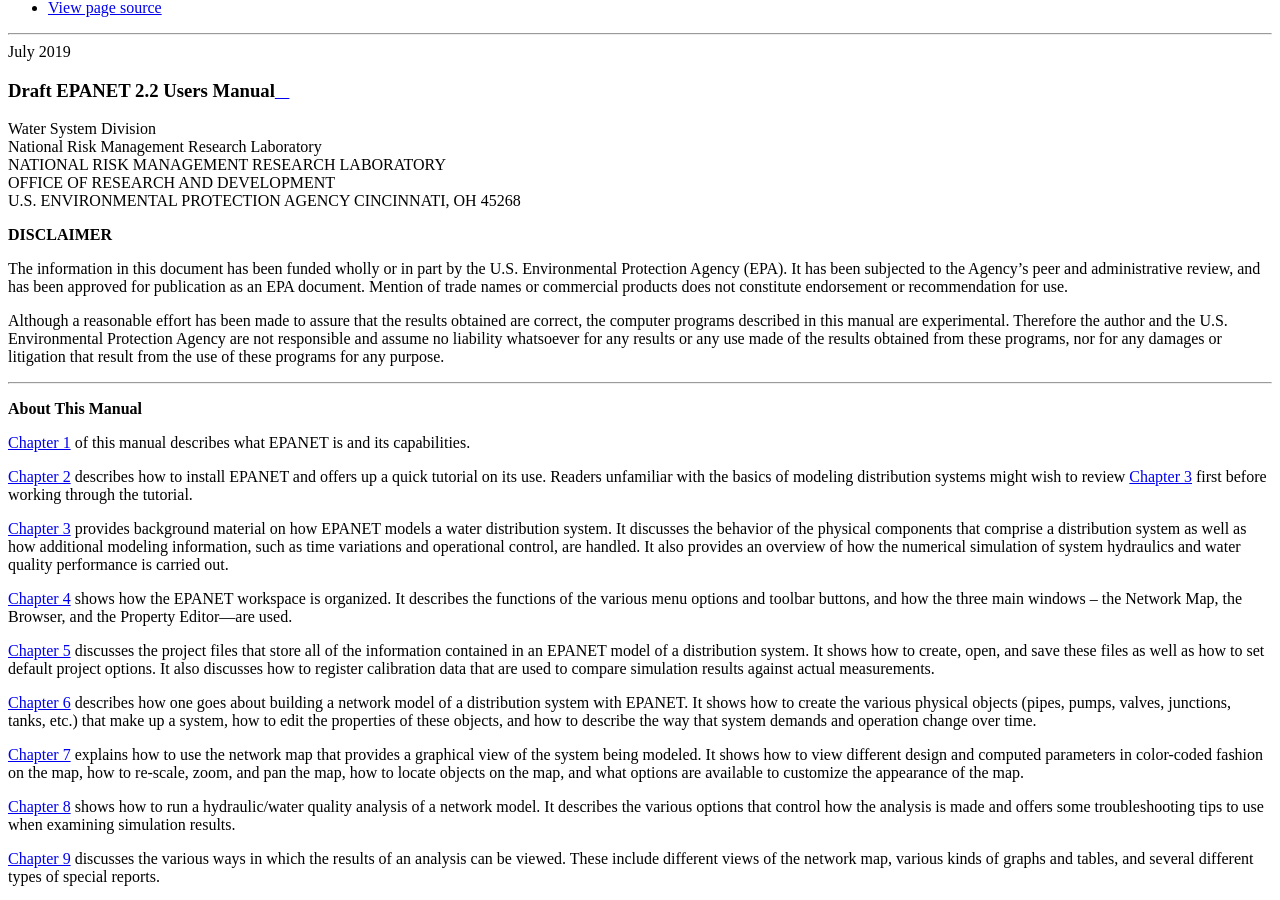
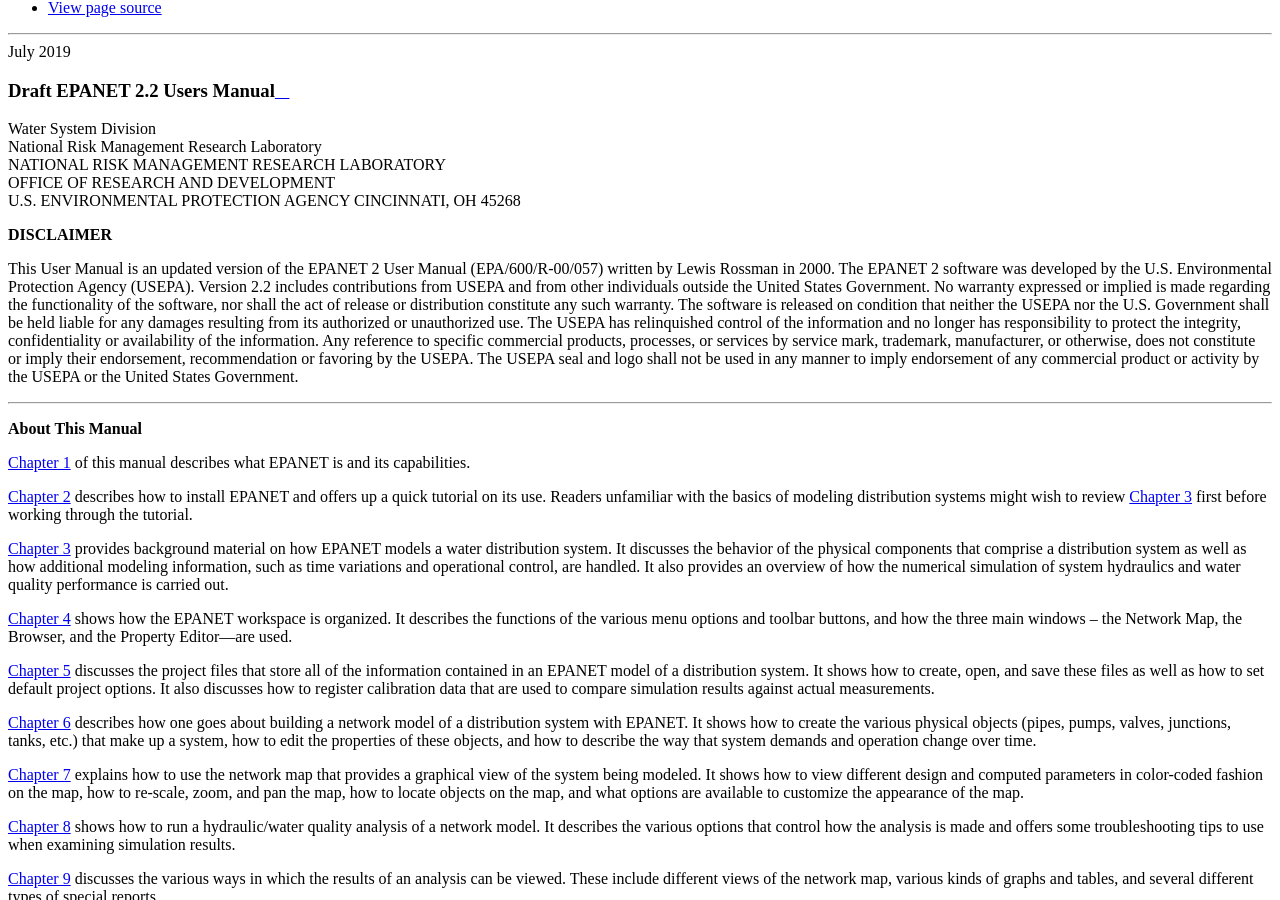
Before and after one commit to USEPA/epanet-manual, a Sphinx documentation site: the page built from docs/front_matter.rst, in a window 1280 px wide and 900 px high, scrolled down 524 px. Built offline with Sphinx 7.4.7 and the Read the Docs theme 2.0.0, drawn with Linux system fonts in a browser that asks for light colours.

Commit message:
Signed-off-by: fengshang1972 <51705206+fengshang1972@users.noreply.github.com>

```diff
--- a/docs/analysis_algorithms.rst
+++ b/docs/analysis_algorithms.rst
@@ -451,7 +451,7 @@
      upstream node. For an active PRV from node i to j:
 
      .. math::
-        {p}_{ij} = 0
+        \frac{1}{p}_{ij} = 0
 
      .. math::
         {F}_{j} = {F}_{j} + {10}^{8} Hset
--- a/docs/front_matter.rst
+++ b/docs/front_matter.rst
@@ -24,20 +24,22 @@
 
 **DISCLAIMER**
 
-The information in this document has been funded wholly or in part by
-the U.S. Environmental Protection Agency (EPA). It has been subjected
-to the Agency's peer and administrative review, and has been approved
-for publication as an EPA document. Mention of trade names or
-commercial products does not constitute endorsement or recommendation
-for use.
-
-Although a reasonable effort has been made to assure that the results
-obtained are correct, the computer programs described in this manual
-are experimental. Therefore the author and the U.S. Environmental
-Protection Agency are not responsible and assume no liability
-whatsoever for any results or any use made of the results obtained
-from these programs, nor for any damages or litigation that result
-from the use of these programs for any purpose.
+This User Manual is an updated version of the EPANET 2 User Manual
+(EPA/600/R-00/057) written by Lewis Rossman in 2000.  The EPANET 2 software
+was developed by the U.S. Environmental Protection Agency (USEPA).
+Version 2.2 includes contributions from USEPA and from other individuals outside
+the United States Government. No warranty expressed or implied is made regarding
+the functionality of the software, nor shall the act of release or distribution
+constitute any such warranty. The software is released on condition that neither
+the USEPA nor the U.S. Government shall be held liable for any damages resulting
+from its authorized or unauthorized use. The USEPA has relinquished control of
+the information and no longer has responsibility to protect the integrity,
+confidentiality or availability of the information.  Any reference to specific
+commercial products, processes, or services by service mark, trademark,
+manufacturer, or otherwise, does not constitute or imply their endorsement,
+recommendation or favoring by the USEPA. The USEPA seal and logo shall not be
+used in any manner to imply endorsement of any commercial product or activity
+by the USEPA or the United States Government.
 
 
 -----------------------
```
